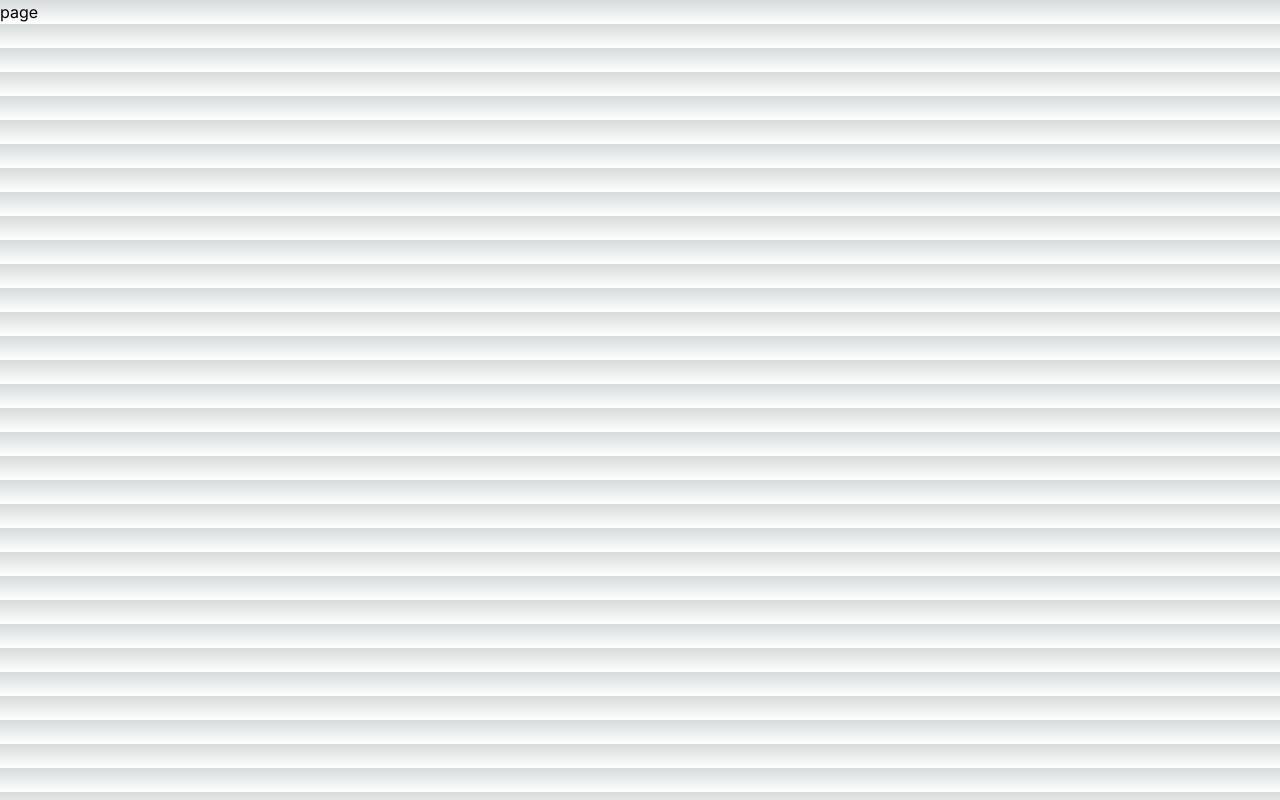
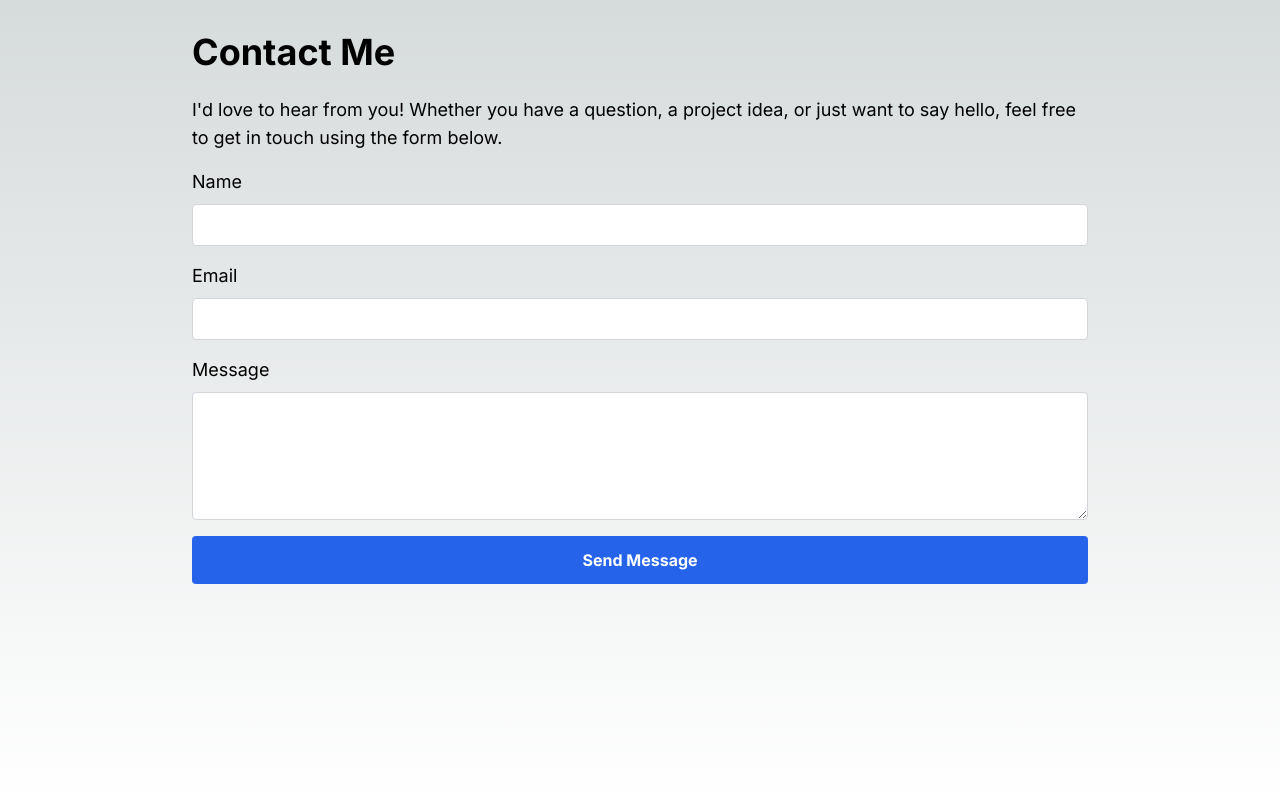
Before and after one commit to kjcubit47/Portfolio-Website, a Next.js app in the folder portfolio-site/: page /contact in a window 1280 px wide. Built offline with nearby package versions, Linux system fonts and the light colour scheme.

Commit message:
Fill in content page

```diff
--- a/portfolio-site/app/contact/page.tsx
+++ b/portfolio-site/app/contact/page.tsx
@@ -1,9 +1,73 @@
-import React from 'react'
+"use client"
+import { useState } from "react";
 
-const page = () => {
+export default function Contact() {
+  const [formData, setFormData] = useState({
+    name: "",
+    email: "",
+    message: "",
+  });
+
+  const handleChange = (e : any) => {
+    setFormData({ ...formData, [e.target.name]: e.target.value });
+  };
+
+  const handleSubmit = (e : any) => {
+    e.preventDefault();
+    // Here you would typically handle form submission, such as sending the data to your server or an email service
+    console.log("Form submitted:", formData);
+    alert("Thank you for your message! I'll get back to you soon.");
+    setFormData({ name: "", email: "", message: "" });
+  };
+
   return (
-    <div>page</div>
-  )
+    <main className="flex flex-col items-center justify-start min-h-screen p-8">
+      <section className="w-full max-w-4xl">
+        <h1 className="text-4xl font-bold mb-6">Contact Me</h1>
+        <p className="text-lg mb-4">
+          I'd love to hear from you! Whether you have a question, a project idea, or just want to say hello, feel free to get in touch using the form below.
+        </p>
+        <form className="flex flex-col" onSubmit={handleSubmit}>
+          <label htmlFor="name" className="text-lg mb-2">Name</label>
+          <input
+            type="text"
+            id="name"
+            name="name"
+            value={formData.name}
+            onChange={handleChange}
+            className="mb-4 p-2 border border-gray-300 rounded"
+            required
+          />
+
+          <label htmlFor="email" className="text-lg mb-2">Email</label>
+          <input
+            type="email"
+            id="email"
+            name="email"
+            value={formData.email}
+            onChange={handleChange}
+            className="mb-4 p-2 border border-gray-300 rounded"
+            required
+          />
+
+          <label htmlFor="message" className="text-lg mb-2">Message</label>
+          <textarea
+            id="message"
+            name="message"
+            value={formData.message}
+            onChange={handleChange}
+            className="mb-4 p-2 border border-gray-300 rounded h-32"
+            required
+          />
+
+          <button
+            type="submit"
+            className="p-3 bg-blue-600 text-white font-bold rounded hover:bg-blue-500 transition-colors"
+          >
+            Send Message
+          </button>
+        </form>
+      </section>
+    </main>
+  );
 }
-
-export default page
```
